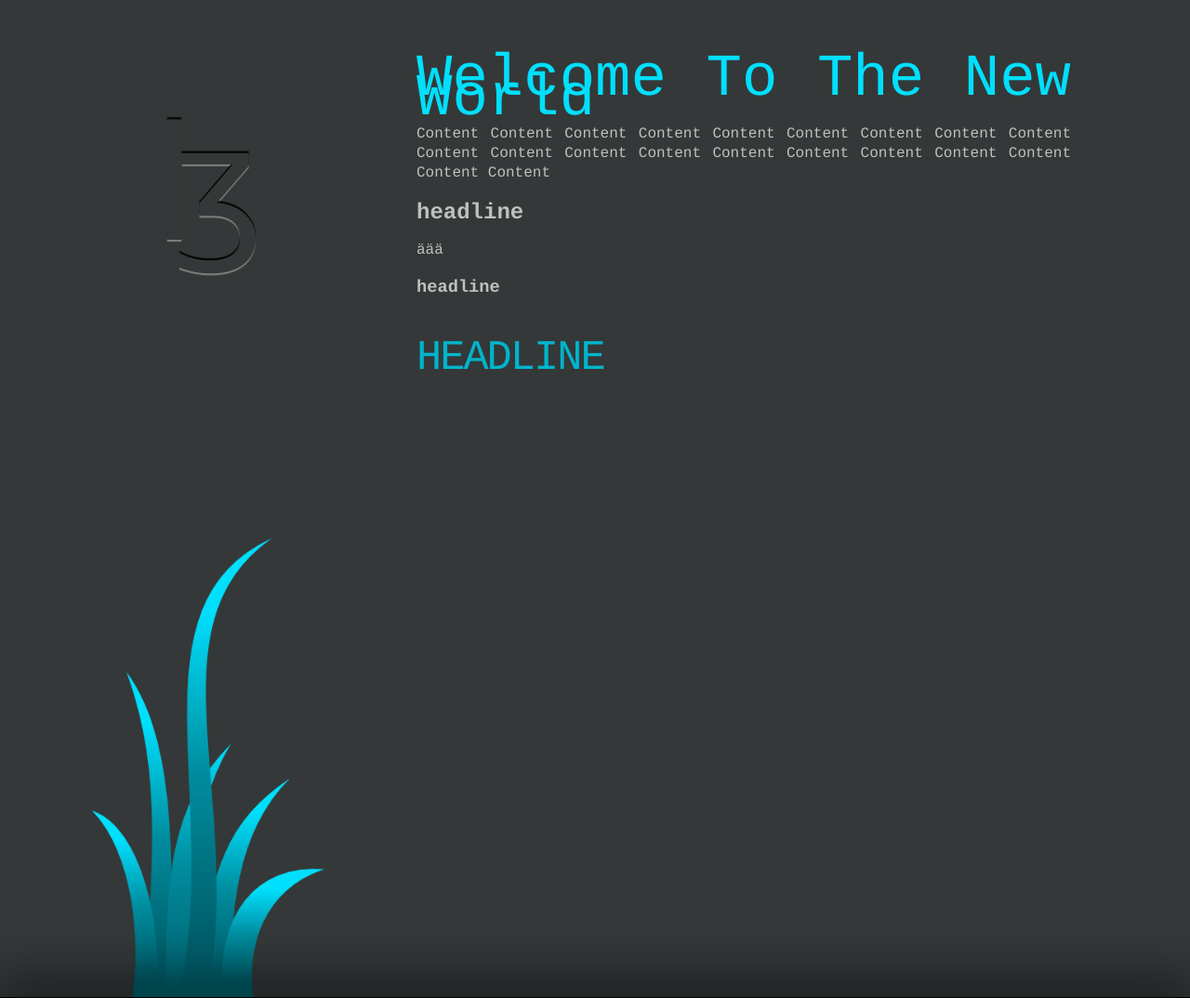
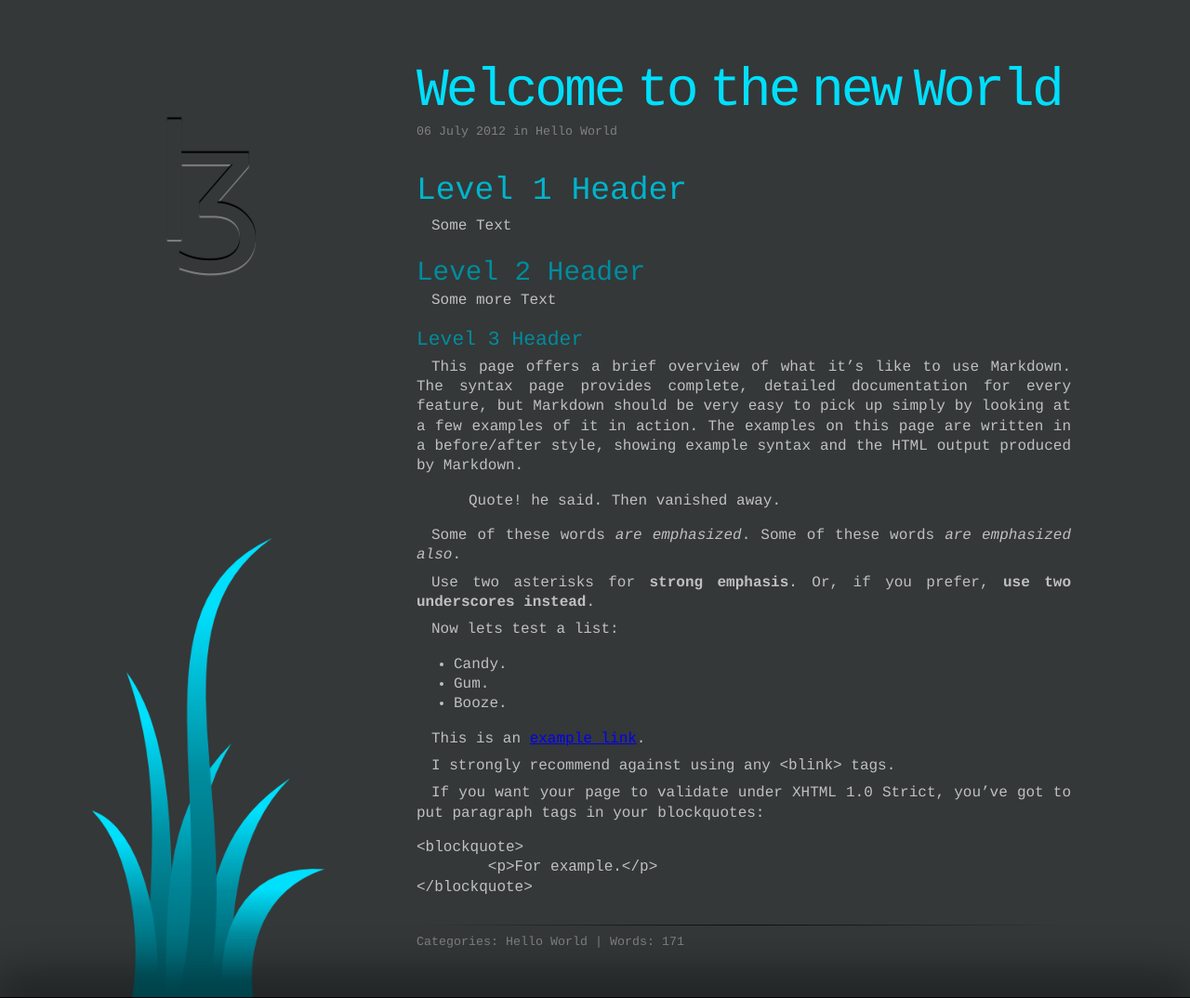
Before and after one commit to fgr0/lc3dyr.de, a Jekyll site: the page built from _src/blog/index.html, in a window 1280 px wide and 1074 px high. Shown: the whole window at 93% size. Built offline with Jekyll 4.4.1, drawn with Linux system fonts in a browser that asks for light colours; Markdown is read by kramdown in place of the engine named in the settings.

Commit message:
Styling the blog

```diff
--- a/_config.yml
+++ b/_config.yml
@@ -3,7 +3,7 @@ destination:   _site
 pygments:      true
 
 markdown:      maruku
-permalink:     pretty
+permalink:     /blog/:year/:month/:day/:title/
 
 maruku:
   use_tex:     false
--- a/_src/_includes/head.html
+++ b/_src/_includes/head.html
@@ -1,5 +1,6 @@
     <head>
         <meta charset="utf-8">
+        <meta http-equiv="refresh" content="5">
         <title>{% if page.title %}{{ page.title }} | {% endif %}{{ site.title }}</title>
 
         <link href="/css/font.css" type="text/css" rel="stylesheet">
--- a/_src/_posts/2012-03-21-Welcome-to-the-New-world.markdown
+++ /dev/null
@@ -1,22 +0,0 @@
----
-layout: post
----
-
-Content Content
-Content Content
-Content Content
-Content Content
-Content Content
-Content Content
-Content Content
-Content Content
-Content Content
-Content Content
-
-## headline
-
-äää
-
-### headline
-
-# headline
--- /dev/null
+++ b/_src/_posts/2012-07-06-welcome-to-the-world.markdown
@@ -0,0 +1,39 @@
+---
+layout: post
+category: Hello World
+title: Welcome to the new World
+---
+
+# Level 1 Header
+Some Text
+
+## Level 2 Header
+Some more Text
+
+### Level 3 Header
+This page offers a brief overview of what it’s like to use Markdown. The syntax page provides complete, detailed documentation for every feature, but Markdown should be very easy to pick up simply by looking at a few examples of it in action. The examples on this page are written in a before/after style, showing example syntax and the HTML output produced by Markdown.
+
+> Quote! he said.
+> Then vanished away.
+
+Some of these words *are emphasized*.
+Some of these words _are emphasized also_.
+
+Use two asterisks for **strong emphasis**.
+Or, if you prefer, __use two underscores instead__.
+
+Now lets test a list:
+-   Candy.
+-   Gum.
+-   Booze.
+
+This is an [example link](http://example.com/).
+
+I strongly recommend against using any `<blink>` tags.
+
+If you want your page to validate under XHTML 1.0 Strict,
+you've got to put paragraph tags in your blockquotes:
+
+    <blockquote>
+            <p>For example.</p>
+    </blockquote>
--- a/_src/blog/index.html
+++ b/_src/blog/index.html
@@ -5,7 +5,22 @@ title: Blog
     {% for post in site.posts %}
         {% assign content = post.content %}
             <article>
-            <header><a href="{{ site.domain }}{{ post.url }}">{{ post.title }}</a></header>
-                    {{ content }}
+                <header><a href="{{ site.domain }}{{ post.url }}">{{ post.title }}</a></header>
+                <div class="infotoppost">
+                    {{ post.date | date_to_long_string }}
+                    {% if post.author %}
+                        by {{ post.author }}
+                    {% endif %}
+                    {% if post.categories != empty %}
+                        in {{ post.categories | array_to_sentence_string }}
+                    {% endif %}
+                </div>
+
+                {{ content }}
+
+                <div class="infobotpost">
+                    <hr class="style-two"/>
+                    {% if post.categories != empty %}Categories: {{ post.categories | array_to_sentence_string}}&nbsp;|&nbsp;{% endif %}{% if post.tags != empty %}Tags: {{ post.tags | array_to_sentence_string }}&nbsp;|&nbsp;{% endif %}Words: {{ content | number_of_words }}
+                </div>
             </article>
     {% endfor %}
--- a/_src/css/style.css
+++ b/_src/css/style.css
@@ -24,23 +24,29 @@ body {
 }
 
 section {
-    position:     absolute;
-    top:          75px;
-    bottom:       0;
-    left:         35%;
-    width:        55%;
-    min-width:    550px;
+    position:       absolute;
+    top:            75px;
+    left:           35%;
+    width:          55%;
+    min-width:      550px;
 
-    font-family:  Courier;
-    text-align:   justify;
-    font-size:    12pt;
-    line-height:  16pt;
-    color:        silver;
+    padding-bottom:  50px;
+
+    font-family:    Courier;
+    text-align:     justify;
+    font-size:      12pt;
+    line-height:    16pt;
+    color:          silver;
 }
 
 header {
-    font-size:        64px;
+    font-size:        58px;
+    line-height:      0.8em;
     color:            #00DFFC;
+    text-align:       left;
+    word-spacing:     -0.3em;
+    letter-spacing:   -3px;
+    margin-bottom:    10px;
 }
 header a {
     color:            #00DFFC;
@@ -67,13 +73,13 @@ aside #logo {
     color:                #343838;
     text-shadow:          0 -2px 1px black, 0 2px 1px gray;
 }
-aside #logo:hover {
-    color:                #005F6B;
-}
+/* aside #logo:hover { */
+/*     color:                #005F6B; */
+/* } */
 aside #grass {
     z-index:              2;
 
-    position:             absolute;
+    position:             fixed;
     bottom:               0;
     height:               495px;
     width:                35%;
@@ -118,7 +124,7 @@ nav ul li:hover {
 
 footer {
     z-index:3;
-    position:                absolute;
+    position:                fixed;
     bottom:                  0;
     left:                    0;
     right:                   0;
@@ -135,15 +141,45 @@ footer {
 h1 {
     font-weight:             normal;
     color:                   #00B4CC;
-    font-size:               34pt;
-    text-transform:          uppercase;
+    font-size:               26pt;
     font-family:             'Courier';
-    letter-spacing:          -2px;
-    line-height:             90%;
+    margin-bottom:           0.5em;
+    margin-top:              1em;
+}
+h2 {
+    font-weight:             normal;
+    color:                   #008C9E;
+    font-size:               22pt;
+    font-family:             'Courier';
+    margin-bottom:           0.2em;
+    margin-top:              1em;
+}
+h3 {
+    font-weight:             normal;
+    color:                   #008C9E;
+    font-size:               16pt;
+    font-family:             'Courier';
+    margin-top:              1em;
+    margin-bottom:           0;
+}
+p {
+    text-indent:             1em;
+    margin-bottom:           0.5em;
+    margin-top:              0.5em;
+}
+hr.style-two {
+    border: 0;
+    height: 1px;
+    background-image: -webkit-linear-gradient(left, rgba(0,0,0,0), rgba(0,0,0,0.75), rgba(0,0,0,0));
+    background-image:    -moz-linear-gradient(left, rgba(0,0,0,0), rgba(0,0,0,0.75), rgba(0,0,0,0));
+    background-image:     -ms-linear-gradient(left, rgba(0,0,0,0), rgba(0,0,0,0.75), rgba(0,0,0,0));
+    background-image:      -o-linear-gradient(left, rgba(0,0,0,0), rgba(0,0,0,0.75), rgba(0,0,0,0));
 }
 
-
 /* Classes */
+.liohu4 {
+    color:                   #005F68;
+}
 .deeper {
     color:                   #008C9E;
 }
@@ -199,3 +235,15 @@ div.xkcd-quote {
     font-size:       30pt;
     font-family:     Chunk;
 }
+
+.infotoppost {
+    color: gray;
+    font-size: 10pt;
+    padding-bottom:0.5em;
+}
+
+.infobotpost {
+    color: gray;
+    font-size: 10pt;
+    padding-top:0.5em;
+}
```
Also changed, not shown: _src/_layouts/post.html (+19 -1 lines), _src/_posts/1970-01-01-Template.markdown (added, +41 -0 lines).
